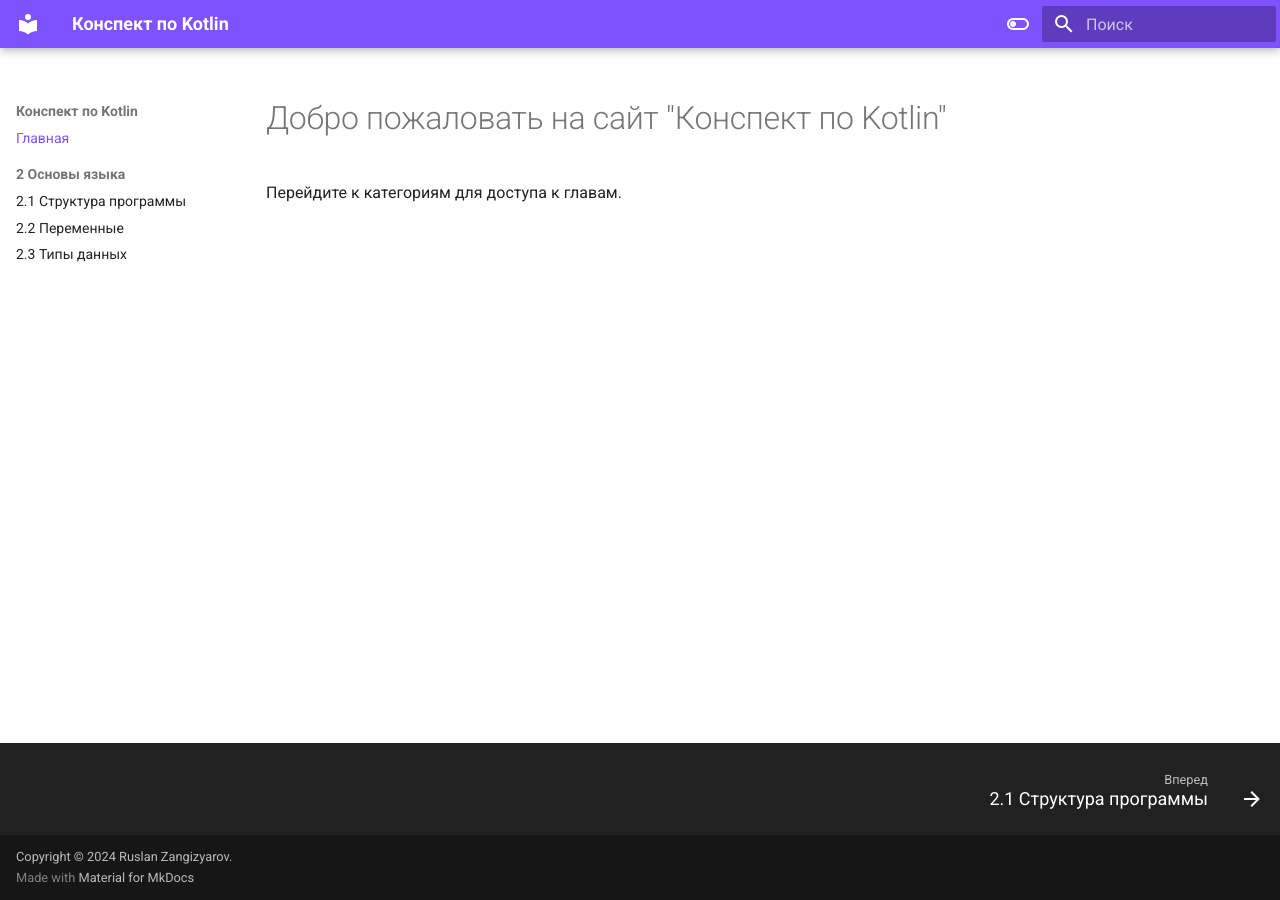
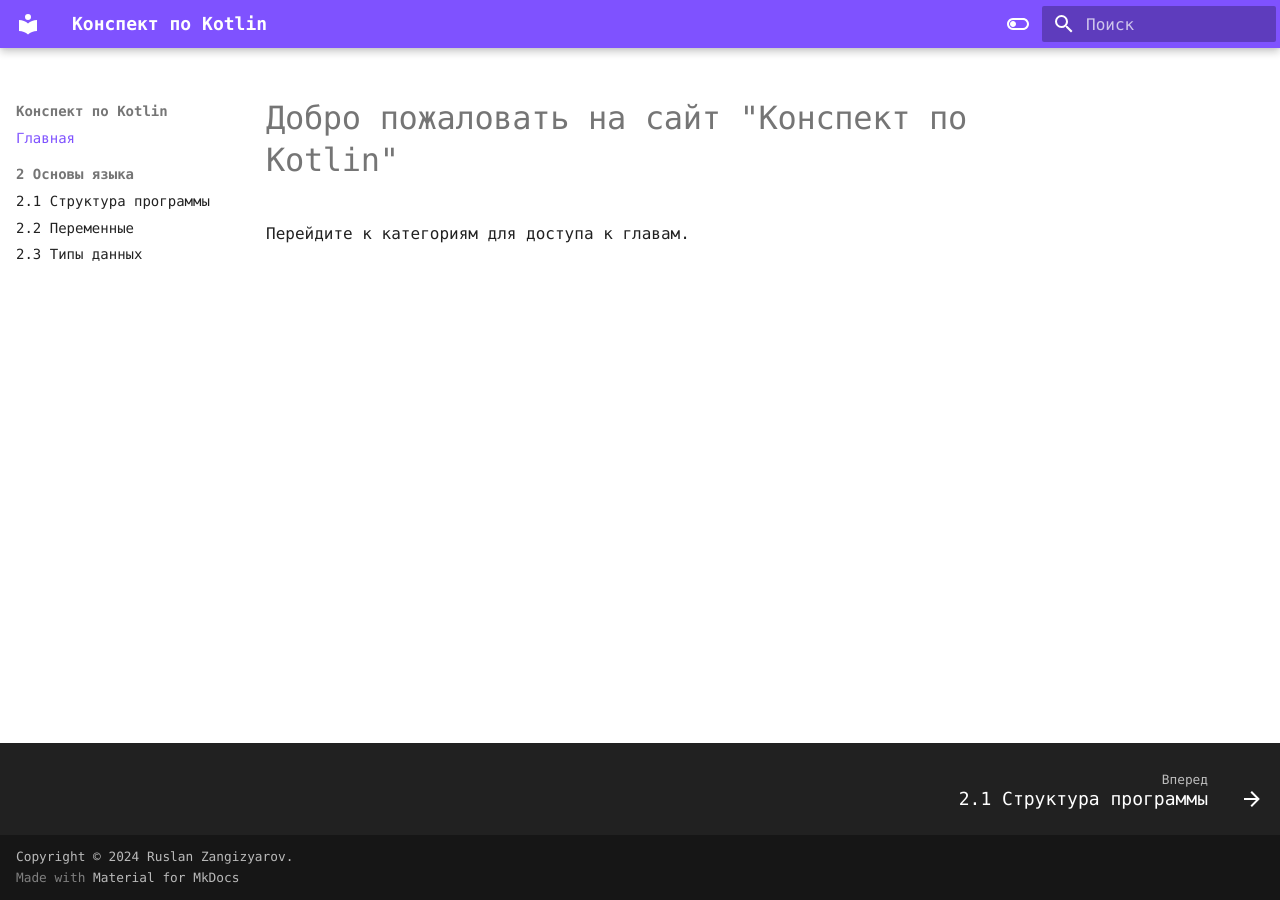
Before and after one commit to rzangizyarov/metanit_kotlin_abstract, an MkDocs documentation site: the page built from docs/index.md, in a window 1280 px wide. Built offline with MkDocs 1.6.1 and Material for MkDocs 9.7.7, drawn with Linux system fonts in a browser that asks for light colours; some web fonts are replaced.

```diff
--- a/mkdocs.yml
+++ b/mkdocs.yml
@@ -5,8 +5,8 @@ site_author: Ruslan Zangizyarov
 theme:
   name: material
 
-#  font:
-#    text: menlo
+  font:
+    text: menlo
 #    code: consolas
 
   features:
```
